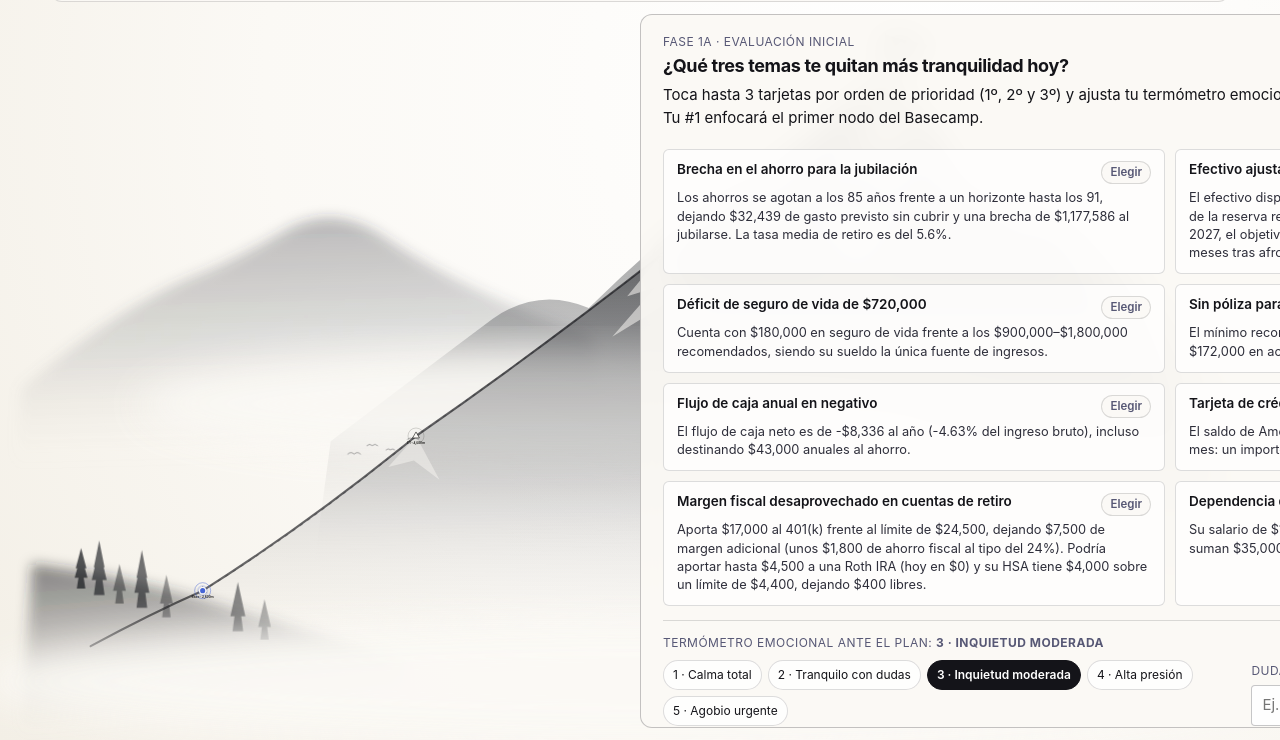
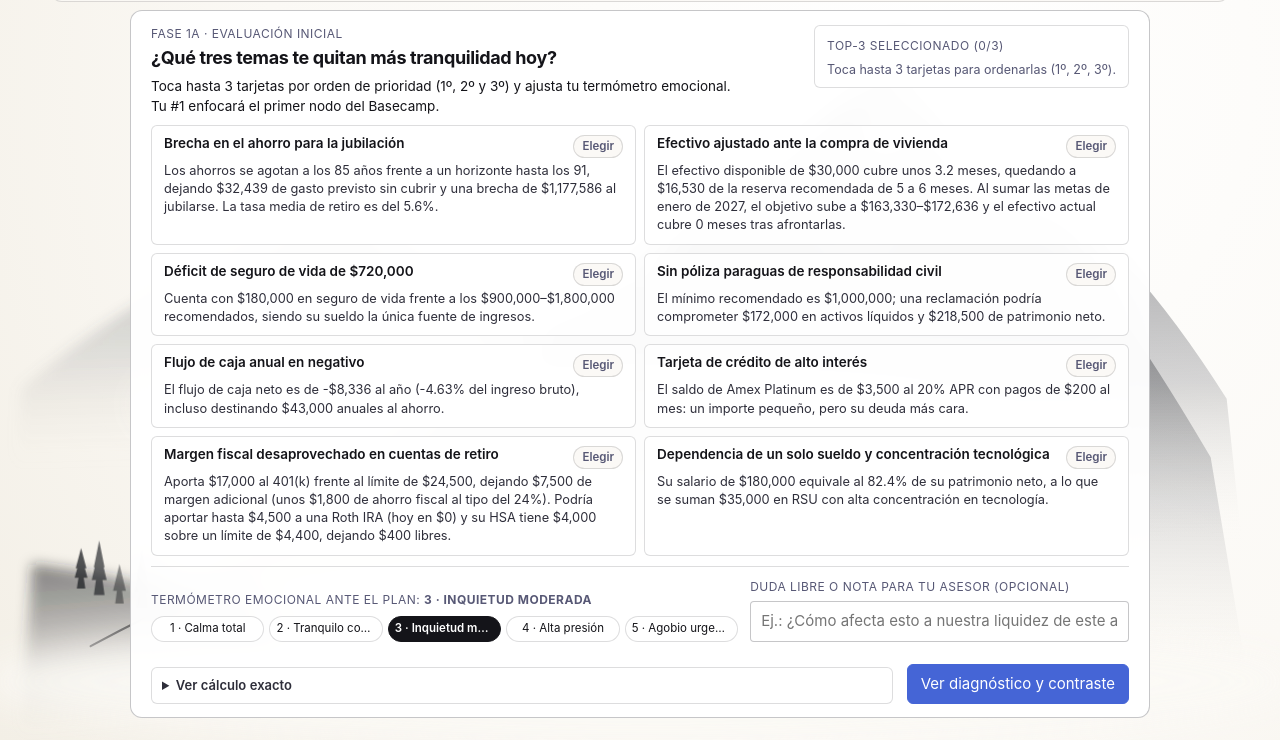
Before and after one commit to Gabriel-Borras/Sherpas-MaximosLocales, a plain HTML site: page frontend/index.html in a window 1280 px wide. Shown: the part 60-800 px from the top of the page. Drawn offline with Linux system fonts and the light colour scheme; no server answers.

Commit message:
fix(frontend): centrar .eval-overlay sin transform, termometro 5-col y limpiar resto ingles en ES

```diff
--- a/frontend/styles.css
+++ b/frontend/styles.css
@@ -279,26 +279,35 @@ p, li, .body-copy { max-width: 70ch; text-wrap: pretty; margin: 0 0 8px; }
   width: min(680px, calc(100vw - 32px));
 }
 .floating-panel.eval-overlay {
-  left: 50%;
-  top: calc(var(--header-h) + 22px);
+  left: 0;
+  right: 0;
+  margin-inline: auto;
+  top: calc(var(--header-h) + 18px);
   bottom: auto;
-  transform: translateX(-50%);
-  width: min(1060px, calc(100vw - 28px));
-  max-height: calc(100vh - var(--header-h) - 34px);
-  padding: 18px 22px;
-  background: rgba(251, 249, 245, 0.94);
+  transform: none;
+  width: min(1020px, calc(100vw - 40px));
+  max-height: calc(100vh - 92px);
+  overflow-y: auto;
+  z-index: 30;
+  padding: 14px 20px;
+  background: rgba(255, 255, 255, 0.96);
   backdrop-filter: blur(16px);
+  animation: evalFadeIn 200ms ease-out both;
 }
 .eval-head {
   display: flex;
   align-items: flex-start;
   justify-content: space-between;
-  gap: 16px;
-  margin-bottom: 12px;
+  gap: 14px;
+  margin-bottom: 8px;
 }
 .eval-head h1 {
-  font-size: 20px;
-  margin: 0 0 4px;
+  font-size: 19px;
+  margin: 0 0 3px;
+}
+.eval-head .body-copy {
+  margin-bottom: 0;
+  font-size: 13.5px;
 }
 .top3-status {
   flex: 0 0 auto;
@@ -377,19 +386,19 @@ p, li, .body-copy { max-width: 70ch; text-wrap: pretty; margin: 0 0 8px; }
 .concerns-grid {
   display: grid;
   grid-template-columns: repeat(2, minmax(0, 1fr));
-  gap: 10px;
-  margin-bottom: 14px;
+  gap: 8px;
+  margin-bottom: 10px;
 }
 .concern-card {
   display: flex;
   flex-direction: column;
-  gap: 5px;
-  padding: 11px 13px;
+  gap: 4px;
+  padding: 9px 12px;
   border: 1px solid var(--border-hairline);
   border-radius: var(--radius-md);
-  background: rgba(255, 255, 255, 0.76);
+  background: rgba(255, 255, 255, 0.82);
   cursor: pointer;
-  transition: border-color 140ms ease-out, background 140ms ease-out, transform 120ms ease-out;
+  transition: border-color 140ms ease-out, background 140ms ease-out;
 }
 .concern-card:hover {
   border-color: var(--accent-primary);
@@ -454,24 +463,29 @@ p, li, .body-copy { max-width: 70ch; text-wrap: pretty; margin: 0 0 8px; }
 }
 .eval-footer-grid {
   display: grid;
-  grid-template-columns: 1.35fr 1fr;
-  gap: 14px;
+  grid-template-columns: 1.55fr 1fr;
+  gap: 12px;
   align-items: end;
-  padding-top: 10px;
+  padding-top: 8px;
   border-top: 1px solid var(--border-hairline);
 }
 .thermometer-pills {
-  display: flex;
-  flex-wrap: wrap;
-  gap: 6px;
-  margin-top: 6px;
+  display: grid;
+  grid-template-columns: repeat(5, minmax(0, 1fr));
+  gap: 5px;
+  margin-top: 5px;
 }
 .thermo-pill {
-  padding: 5px 9px;
-  font-size: 12px;
+  padding: 5px 6px;
+  font-size: 11.5px;
+  line-height: 1.2;
+  text-align: center;
+  white-space: nowrap;
+  overflow: hidden;
+  text-overflow: ellipsis;
   border-radius: 999px;
   border: 1px solid var(--border-hairline);
-  background: rgba(255, 255, 255, 0.8);
+  background: rgba(255, 255, 255, 0.85);
 }
 .thermo-pill.active {
   background: var(--ink-primary);
@@ -735,6 +749,7 @@ details.exact-math dl {
 @media (prefers-reduced-motion: no-preference) {
   .mountain-stage.storm-shake { animation: stormShake .45s ease; }
   @keyframes dialogEnter { from { opacity: 0; transform: translateY(8px); } to { opacity: 1; transform: translateY(0); } }
+  @keyframes evalFadeIn { from { opacity: 0; } to { opacity: 1; } }
   @keyframes stormShake { 0%, 100% { transform: translateX(0); } 20%, 60% { transform: translateX(-5px); } 40%, 80% { transform: translateX(5px); } }
 }
 @media (prefers-reduced-motion: reduce) {
@@ -779,6 +794,9 @@ details.exact-math dl {
   .couple-diagnosis-grid {
     grid-template-columns: 1fr;
   }
+  .thermometer-pills {
+    grid-template-columns: repeat(2, minmax(0, 1fr));
+  }
   .couple-priority-switches {
     margin-left: 0;
   }
```
Also changed, not shown: frontend/expedicion.js.
